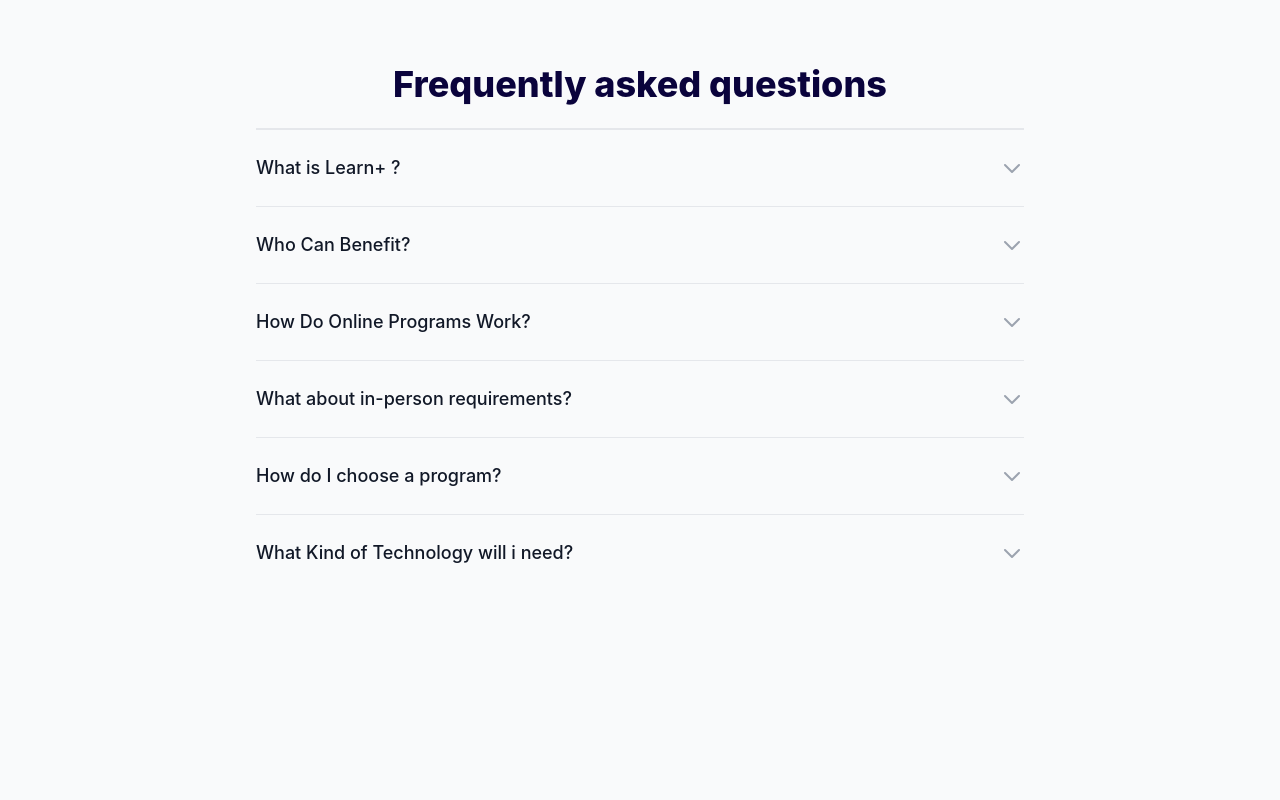
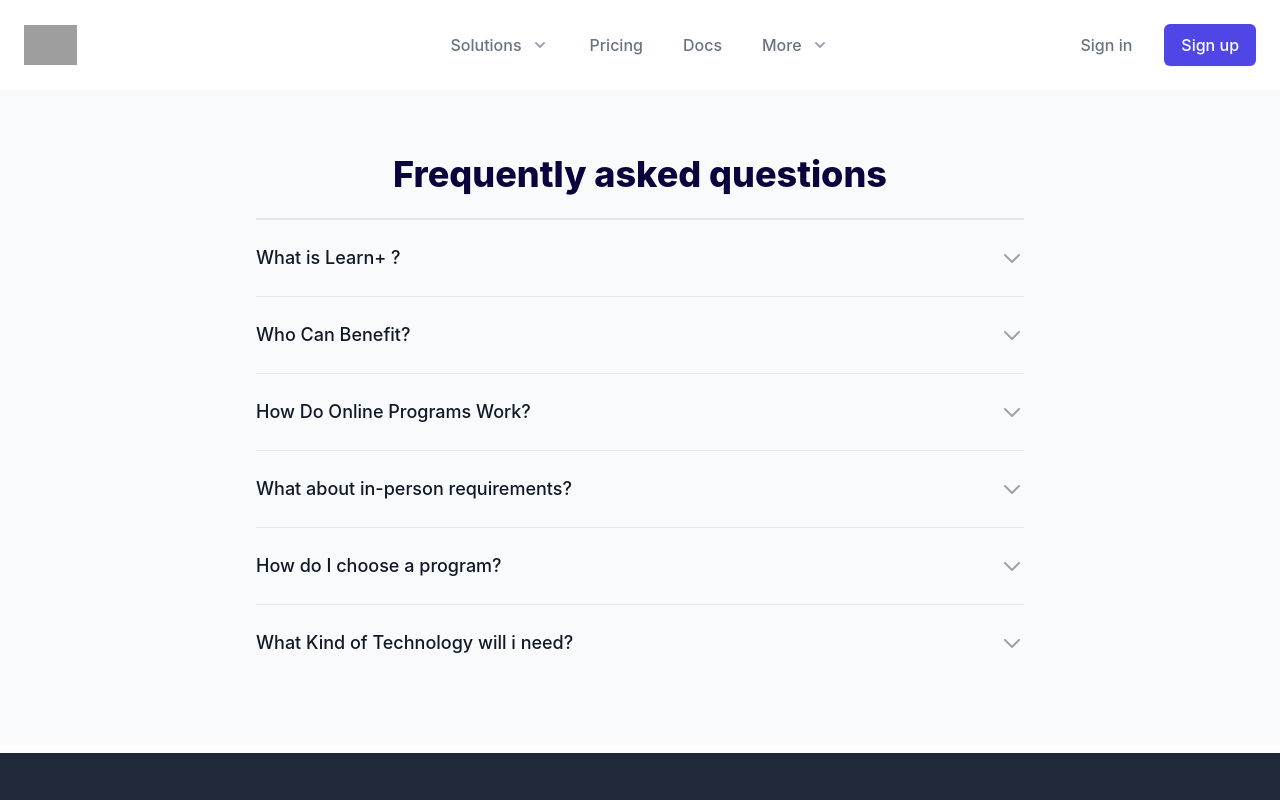
Before and after one commit to developer-sidani/E-Learning-System-Frontend, a Next.js app: page /faqs in a window 1280 px wide. Shown: the top 800 px of the page. Built offline with nearby package versions, Linux system fonts and the light colour scheme; grey boxes are pictures that could not be loaded.

Commit message:
fixed faqs layout

```diff
--- a/src/components/faq/faq-component.jsx
+++ b/src/components/faq/faq-component.jsx
@@ -6,11 +6,11 @@ function classNames(...classes) {
   return classes.filter(Boolean).join(' ')
 }
 const FaqComponent = ({ faqs }) => (
-  <div className="bg-gray-50 h-full">
+  <div className="bg-gray-50 h-max scroll-auto mb-2 scroll-auto">
     <div className="max-w-7xl mx-auto py-12 px-4 sm:py-16 sm:px-6 lg:px-8">
       <div className="max-w-3xl mx-auto divide-y-2 divide-gray-200">
         <h2 className="text-center text-3xl font-extrabold text-[#0A033C] sm:text-4xl">Frequently asked questions</h2>
-        <dl className="mt-6 space-y-6 divide-y divide-gray-200">
+        <dl className="my-6 space-y-6 divide-y divide-gray-200">
           {faqs?.map((faq) => (
             <Disclosure as="div" key={faq.question} className="pt-6">
               {({ open }) => (
--- a/src/layouts/main-layout.jsx
+++ b/src/layouts/main-layout.jsx
@@ -1,15 +1,11 @@
 import React from 'react'
 import { Navbar, Footer } from '../components'
 
-const MainLayout = ({ children }) => (
-
+const MainLayout = ({ children, withFooter = true, withNav = true }) => (
     <>
-
-      <Navbar />
-
+      {withNav && <Navbar />}
       {children}
-
-      <Footer />
+      {withFooter && <Footer />}
     </>
 
 )
--- a/src/pages/faqs.jsx
+++ b/src/pages/faqs.jsx
@@ -1,5 +1,6 @@
 import React from 'react'
 import { FaqComponent, PageHeader } from '../components'
+import { MainLayout } from '../layouts'
 
 const faqs = [
   {
@@ -42,5 +43,9 @@ const FaqsPage = () => (
     <FaqComponent faqs={faqs} />
   </>
 )
-
+FaqsPage.getLayout = (page) => (
+  <MainLayout>
+    {page}
+  </MainLayout>
+)
 export default FaqsPage
```
